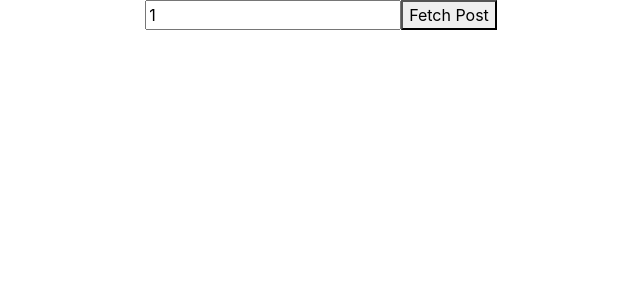
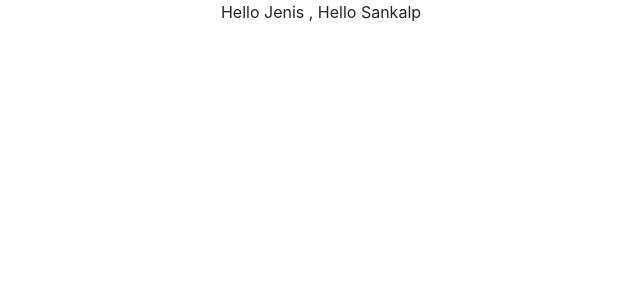
Before and after one commit to Jenissavaliya12/BookStore, a React (Create React App) app: page / in a window 1280 px wide. Shown: the top 300 px of the page, without its empty margins (319-959 px from the left). Built offline with nearby package versions, Linux system fonts and the light colour scheme; no server answers.

Commit message:
Day 18 useContext

```diff
--- a/src/App.js
+++ b/src/App.js
@@ -1,20 +1,26 @@
 import React from "react";
 import "./App.css";
 // import HookMouse from "./component/HookMouse";
-import PostDetail from "./component/PostDetail";
-
+// import PostDetail from "./component/PostDetail";
+import Consumer2 from "./component/Consumer2";
 // import LogInForm from "./component/LogInForm";
 // import Users from "./component/Users";
 
+export const UserContext = React.createContext();
+export const channelContext = React.createContext();
+
 function App() {
-
   return (
     <div>
-    <PostDetail />
-    {/* <HookMouse /> */}
-    {/* <Users /> */}
-    {/* <LogInForm /> */}
-
+      <UserContext.Provider value={"Jenis"}>
+        <channelContext.Provider value={"Sankalp"}>
+          <Consumer2 />
+        </channelContext.Provider>
+      </UserContext.Provider>
+      {/* <PostDetail /> */}
+      {/* <HookMouse /> */}
+      {/* <Users /> */}
+      {/* <LogInForm /> */}
     </div>
   );
 }
--- a/src/component/Consumer2.js
+++ b/src/component/Consumer2.js
@@ -1,13 +1,41 @@
-import React, { Component } from 'react'
-import Consumer3 from "./Consumer2"
- class Consumer2 extends Component {
-  render() {
-    return (
-      <div>
-        <Consumer3 />
-      </div>
-    )
-  }
+import React, { useContext } from "react";
+// import Consumer3 from "./Consumer2"
+import { UserContext, channelContext } from "../App";
+//  class Consumer2 extends Component {
+//   render() {
+//     return (
+//       <div>
+//         <Consumer3 />
+//       </div>
+//     )
+//   }
+// }
+
+function Consumer2() {
+  const user = useContext(UserContext);
+  const channel = useContext(channelContext);
+  return (
+    <div className="text-center">
+      Hello {user} , Hello {channel}
+    </div>
+    // <UserContext.Consumer>
+    //   {
+    //     user => {
+    //      return (
+    //       <channelContext.Consumer>
+    //         {
+    //           channel => {
+    //             return (
+    //               <div className='text-center'> Hello {user}  , Hello {channel}</div>
+    //             )
+    //           }
+    //         }
+    //       </channelContext.Consumer>
+    //      )
+    //     }
+    //   }
+    // </UserContext.Consumer>
+  );
 }
 
-export default Consumer2
+export default Consumer2;
```
